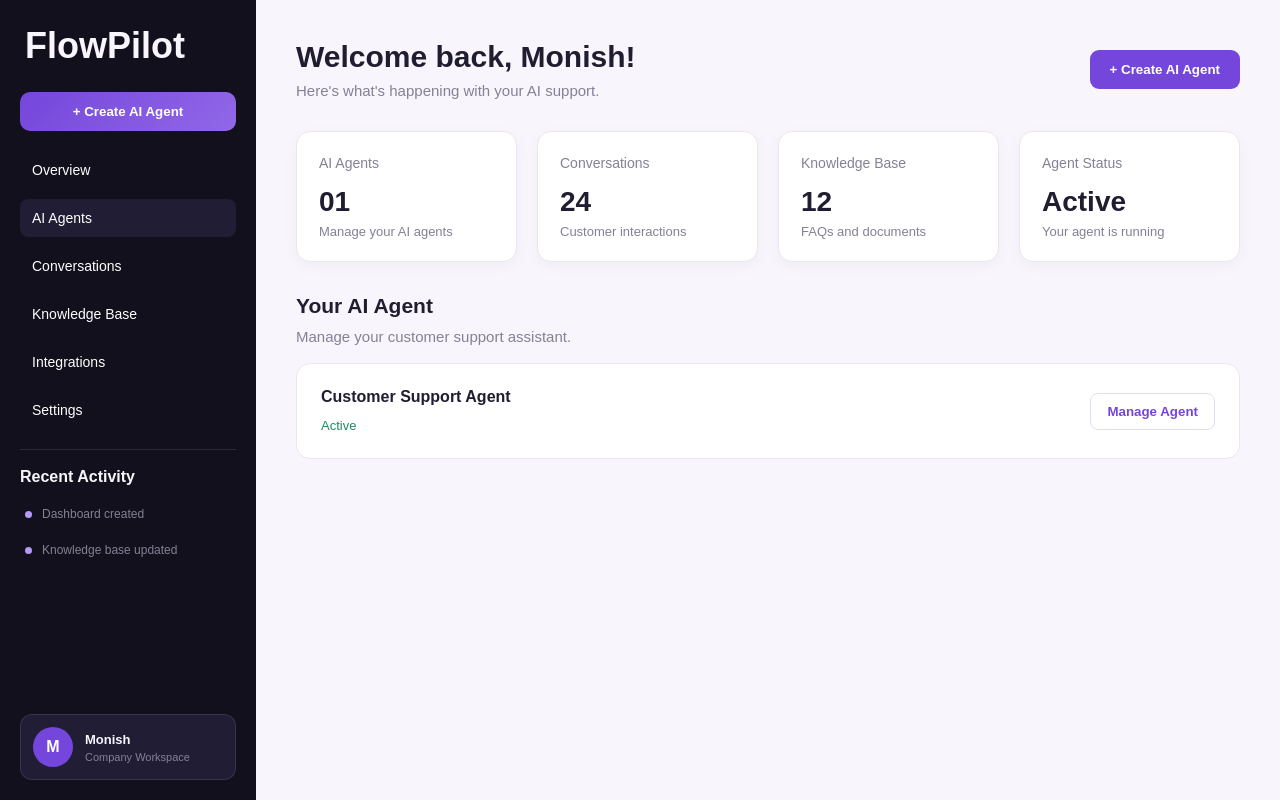
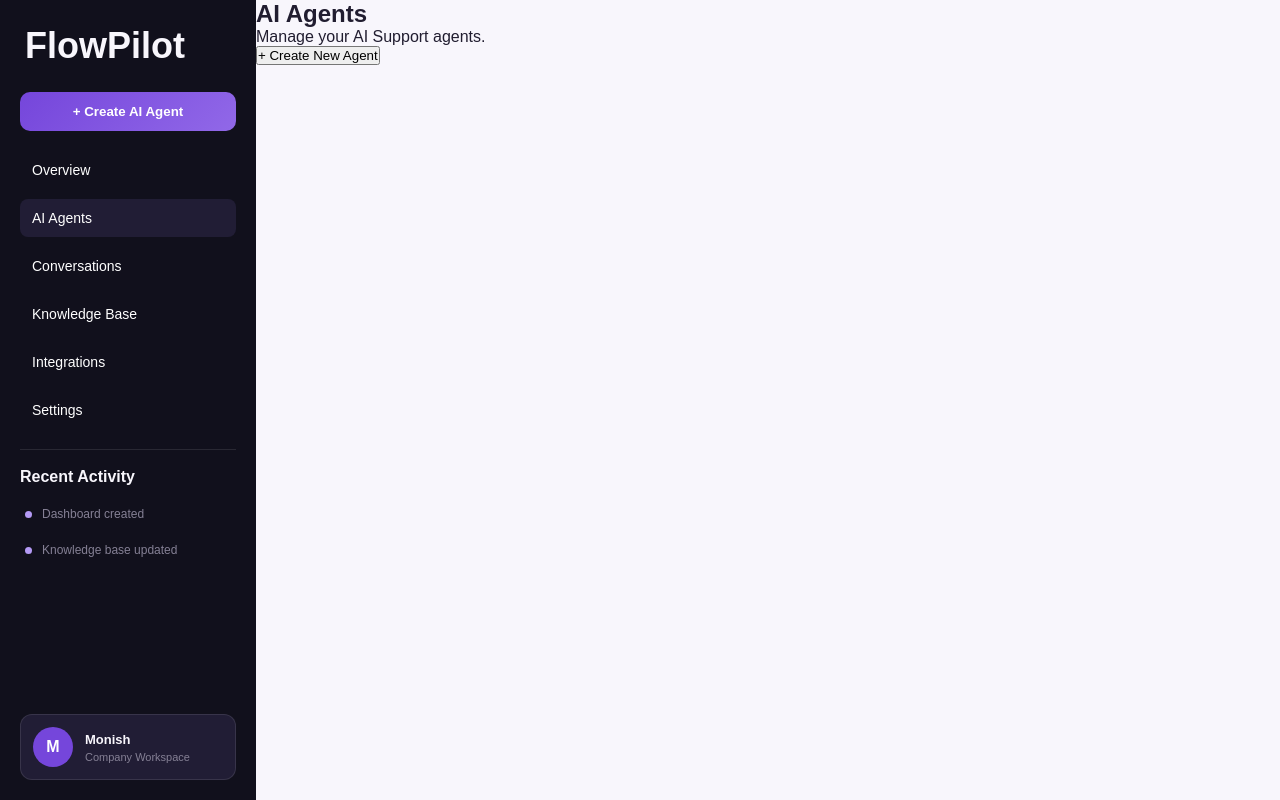
Before and after one commit to mozge07/Flowpilot-Chat-bot-Agentic-AI-, a React (Vite) app in the folder client/: page / in a window 1280 px wide. Both pictures are taken after a click on the button "AI Agents". Built offline with nearby package versions, Linux system fonts and the light colour scheme.

Commit message:
feat: add AgentsPage component and integrate with MainContent for dynamic page rendering

```diff
--- /dev/null
+++ b/client/src/components/AgentsPage.jsx
@@ -0,0 +1,26 @@
+import CreateAgent from "./CreateAgent/CreateAgent.jsx";
+
+import { useState } from "react";
+
+function AgentsPage(){
+
+    const [isCreating, setIsCreating] = useState(false);
+
+    return (
+        <section className="agents-page">
+            <header className="agents-header">
+                <div>
+                    <h1>AI Agents</h1>
+                    <p>Manage your AI Support agents.</p>
+                </div>
+
+                <button>+ Create New Agent</button>
+            </header>
+            <div className="agents-list">
+
+            </div>
+        </section>
+    );
+}
+
+export default AgentsPage;
--- /dev/null
+++ b/client/src/components/CreateAgent/CreateAgent.jsx
@@ -0,0 +1,9 @@
+function CreateAgent(){
+    return (
+        <section className="create-agent-page">
+            <h1>Create Ai Agent</h1>
+        </section>
+    );
+}
+
+export default CreateAgent;
--- a/client/src/components/MainContent.jsx
+++ b/client/src/components/MainContent.jsx
@@ -1,9 +1,11 @@
 import "./MainContent.css";
+import AgentsPage from "./AgentsPage";
 
-function MainContent() {
-  return (
-    <main className="main-workspace">
-      <section className="dashboard">
+function MainContent({activePage}) {
+
+  const pages = {
+    Overview: (
+    <section className="dashboard">
 
         <header className="dashboard-header">
           <div>
@@ -56,7 +58,18 @@ function MainContent() {
           </div>
         </section>
 
-      </section>
+    </section>
+    ),
+    "AI Agents": <AgentsPage />,
+    Conversations: <h1>Conversation</h1>,
+    "Knowledge Base": <h1>Knowledge Base</h1>,
+    Integrations: <h1>Integration</h1>,
+    Settings: <h1>Setting</h1>
+  };
+
+  return (
+    <main className="main-workspace">
+      {pages[activePage]}
     </main>
   );
 }
```
